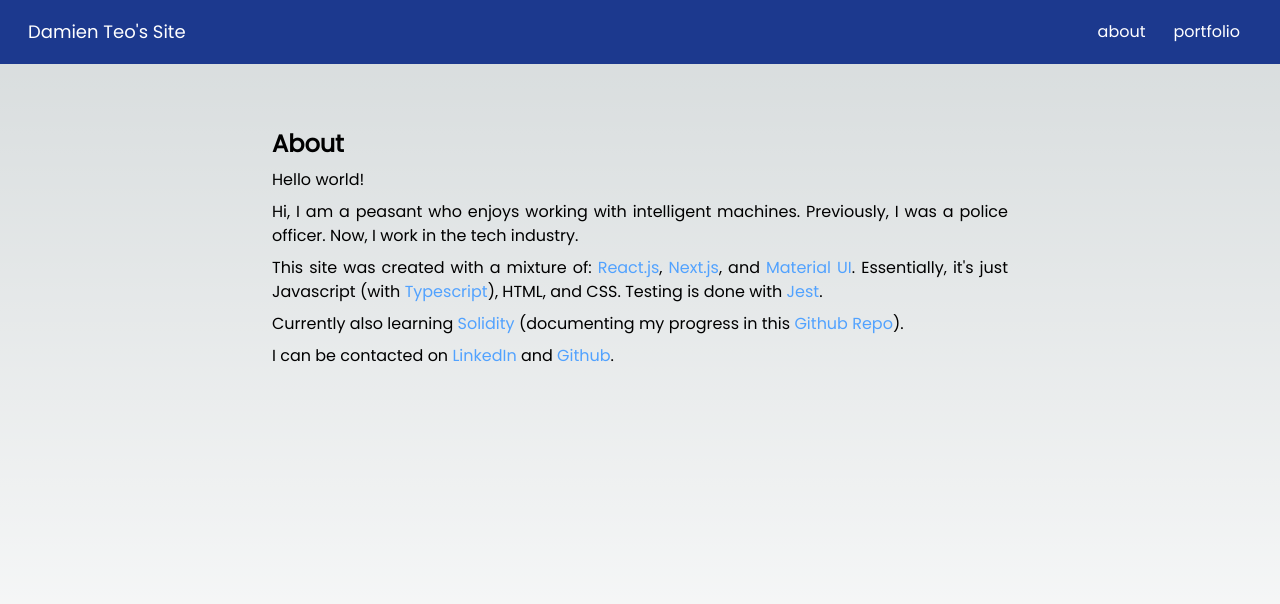
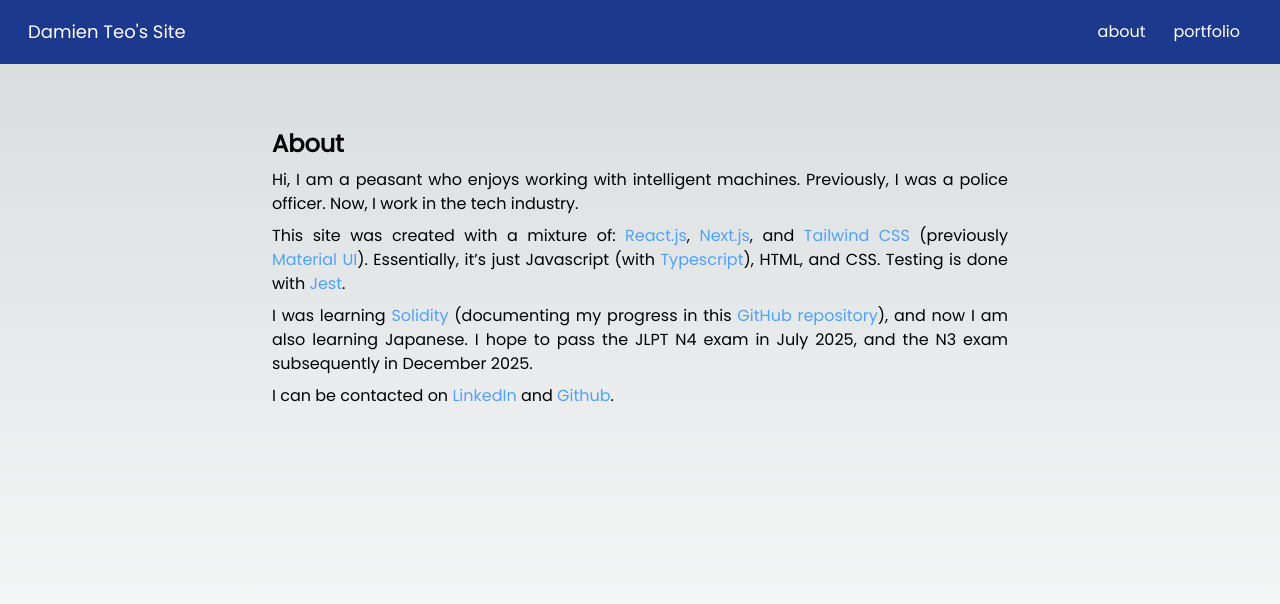
Before and after one commit to damienteo/my-app, a Next.js app: page /en in a window 1280 px wide. Shown: the top 604 px of the page. Built offline with nearby package versions, Linux system fonts and the light colour scheme.

Commit message:
Update About Page

```diff
--- a/messages/en.json
+++ b/messages/en.json
@@ -1,6 +1,39 @@
 {
-  "HomePage": {
-    "title": "Hello world!",
-    "about": "Go to the about page"
+  "AboutPage": {
+    "navlink": "about",
+    "header": "About",
+    "starter": "Hi, I am a peasant who enjoys working with intelligent machines. Previously, I was a police officer. Now, I work in the tech industry.",
+    "library": {
+      "start": "This site was created with a mixture of: ",
+      "mid": "and ",
+      "previously": "previously",
+      "end": "."
+    },
+    "programmingLanguage": {
+      "start": "Essentially, it’s just Javascript (with ",
+      "connector": "and",
+      "end": "."
+    },
+    "testing": {
+      "start": "Testing is done with ",
+      "end": "."
+    },
+    "learning": {
+      "solidity": {
+        "start": "I was learning ",
+        "end": ""
+      },
+      "github": {
+        "start": "documenting my progress in this ",
+        "repo": "repository",
+        "end": ""
+      },
+      "japanese": ", and now I am also learning Japanese. I hope to pass the JLPT N4 exam in July 2025, and the N3 exam subsequently in December 2025."
+    },
+    "contact": {
+      "start": "I can be contacted on ",
+      "connector": "and ",
+      "end": "."
+    }
   }
 }
--- a/messages/jp.json
+++ b/messages/jp.json
@@ -1,6 +1,38 @@
 {
-  "HomePage": {
-    "title": "こんにちわ",
-    "about": "こんにちわこんにちわ"
+  "AboutPage": {
+    "header": "アバウト",
+    "starter": "私は、知的な機械と働くのが好きな平民です。以前は警察官でした。今はテック業界で働いています。",
+    "library": {
+      "start": "このサイトは、",
+      "mid": "",
+      "previously": "以前は",
+      "end": "を使って作成しました。"
+    },
+    "programmingLanguage": {
+      "start": "基本的には、Javascript (",
+      "connector": "",
+      "end": "でできています。"
+    },
+    "testing": {
+      "start": "テストは",
+      "end": "で行っています。"
+    },
+    "learning": {
+      "solidity": {
+        "start": "",
+        "end": "を勉強していました。"
+      },
+      "github": {
+        "start": "この",
+        "repo": "リポジトリ",
+        "end": "で記録しています"
+      },
+      "japanese": "。今は日本語も勉強しています。2025年7月にJLPT N4に合格し、12月にはN3にも合格したいと思っています。"
+    },
+    "contact": {
+      "start": "",
+      "connector": "と",
+      "end": "で連絡できます。"
+    }
   }
 }
--- a/src/app/[locale]/components/views/about/AboutPage.tsx
+++ b/src/app/[locale]/components/views/about/AboutPage.tsx
@@ -4,51 +4,51 @@ import { useTranslations } from 'next-intl'
 import { ExternalLink, Header, Paragraph } from '../../common'
 
 const AboutPage = () => {
-  const t = useTranslations('HomePage')
+  const t = useTranslations('AboutPage')
   return (
-    // <Layout
-    //   title="About Damien Teo"
-    //   description="Damien Teo is a peasant who enjoys working with intelligent
-    // machines. Previously, he was a police officer. Now, he work in the tech
-    // industry."
-    // >
     <div className="max-w-3xl mx-auto px-4 md:py-8 text-justify">
-      <Header text="About" />
-      <Paragraph>{t('title')}</Paragraph>
+      <Header text={t('header')} />
+      <Paragraph>{t('starter')}</Paragraph>
       <Paragraph>
-        Hi, I am a peasant who enjoys working with intelligent machines.
-        Previously, I was a police officer. Now, I work in the tech industry.
-      </Paragraph>
-      <Paragraph>
-        This site was created with a mixture of:{' '}
+        {t('library.start')}{' '}
         <ExternalLink url="https://reactjs.org/" label="React.js" />
-        , <ExternalLink url="https://nextjs.org/" label="Next.js" />, and{' '}
-        <ExternalLink url="https://material-ui.com/" label="Material UI" />.
-        Essentially, it's just Javascript (with{' '}
+        , <ExternalLink url="https://nextjs.org/" label="Next.js" />,{' '}
+        {t('library.mid')}{' '}
+        <ExternalLink url="https://tailwindcss.com/" label="Tailwind CSS" /> (
+        {t('library.previously')}{' '}
+        <ExternalLink url="https://material-ui.com/" label="Material UI" />)
+        {t('library.end')} {t('programmingLanguage.start')}
         <ExternalLink
           url="https://www.typescriptlang.org/"
           label="Typescript"
         />
-        ), HTML, and CSS. Testing is done with{' '}
-        <ExternalLink url="https://jestjs.io/" label="Jest" />.
+        ), HTML, {t('programmingLanguage.connector')} CSS
+        {t('programmingLanguage.end')} {t('testing.start')}
+        <ExternalLink url="https://jestjs.io/" label="Jest" />
+        {t('testing.end')}
       </Paragraph>
       <Paragraph>
-        Currently also learning{' '}
-        <ExternalLink url="https://docs.soliditylang.org/" label="Solidity" />{' '}
-        (documenting my progress in this{' '}
+        {t('learning.solidity.start')}
+        <ExternalLink
+          url="https://docs.soliditylang.org/"
+          label="Solidity"
+        />{' '}
+        {t('learning.solidity.end')}({t('learning.github.start')}
         <ExternalLink
           url="https://github.com/damienteo/learning-smart-contracts"
-          label="Github Repo"
+          label={'GitHub ' + t('learning.github.repo')}
         />
-        ).
+        {t('learning.github.end')}){t('learning.japanese')}
       </Paragraph>
       <Paragraph>
-        I can be contacted on{' '}
+        {t('contact.start')}
         <ExternalLink
           url="https://www.linkedin.com/in/damien-teo/"
           label="LinkedIn"
         />{' '}
-        and <ExternalLink url="https://github.com/damienteo" label="Github" />.
+        {t('contact.connector')}
+        <ExternalLink url="https://github.com/damienteo" label="Github" />
+        {t('contact.end')}
       </Paragraph>
     </div>
   )
--- a/src/app/[locale]/portfolio/page.tsx
+++ b/src/app/[locale]/portfolio/page.tsx
@@ -10,10 +10,6 @@ export const metadata: Metadata = {
 
 const PortfolioPage: React.FunctionComponent = () => {
   return (
-    // <Layout
-    //   title="Damien Teo's Portfolio"
-    //   description="Here are some small side projects which Damien Teo has previously done."
-    // >
     <>
       <div className="px-2 sm:px-4">
         <Header text="Portfolio" />
```
